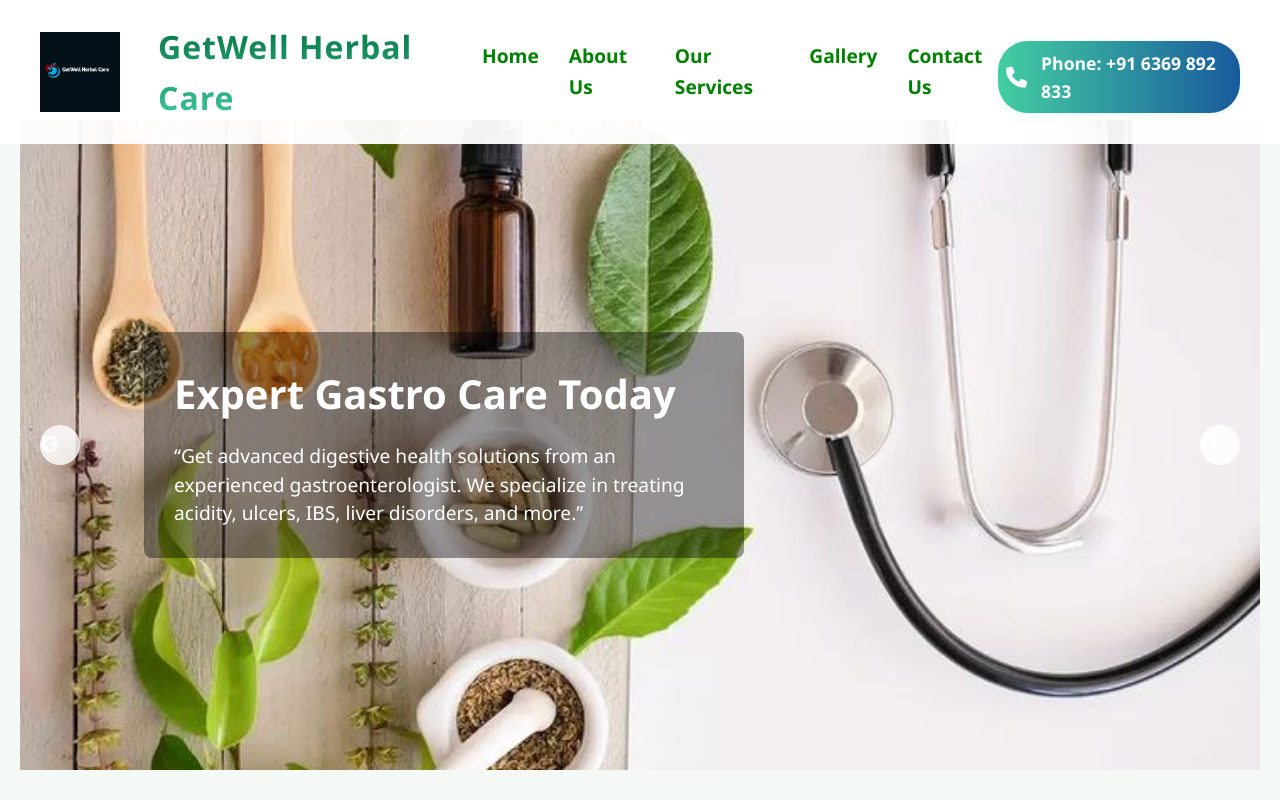
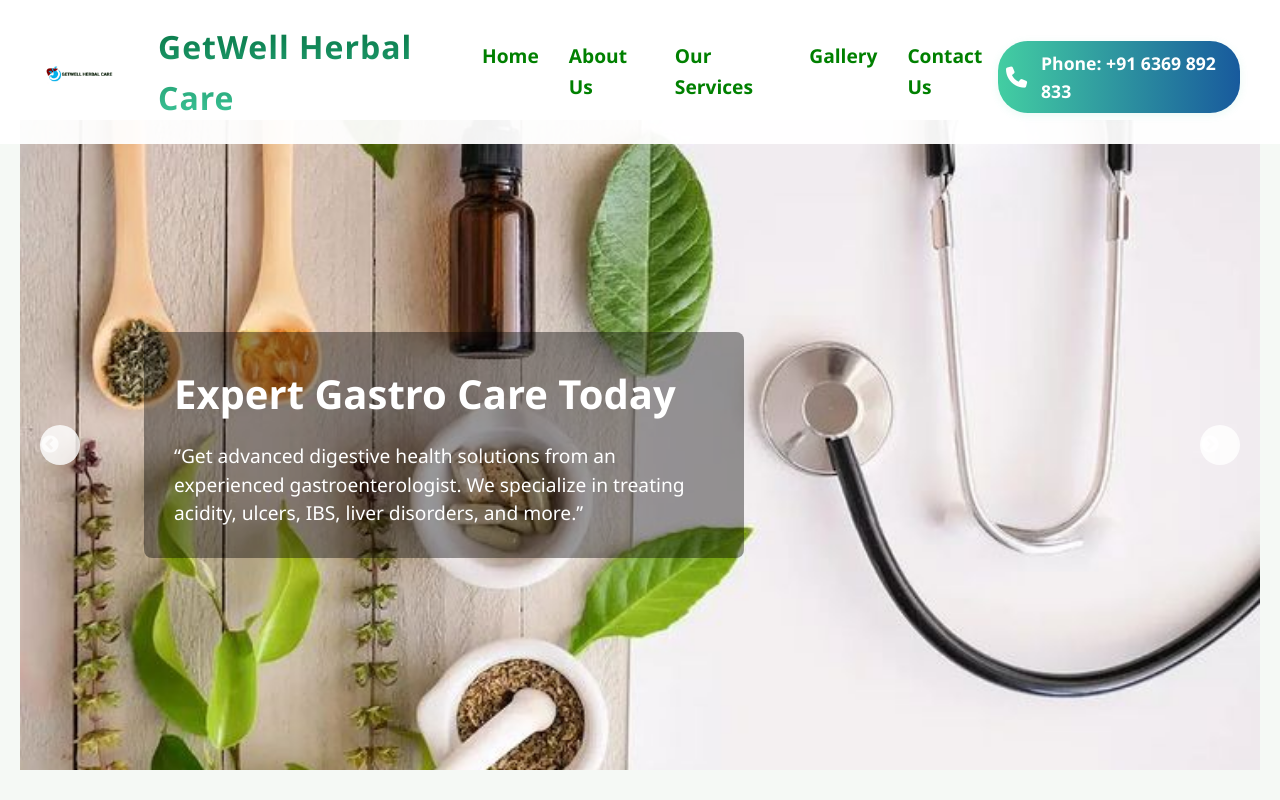
Before and after one commit to dhanalakshmikonar/getwell_herbalcare, a plain HTML site: page index.html in a window 1280 px wide. Shown: the top 800 px of the page. Drawn offline with nearby package versions, Linux system fonts and the light colour scheme.

Commit message:
files added

```diff
--- a/index.html
+++ b/index.html
@@ -4,8 +4,8 @@
   <meta charset="UTF-8" />
   <meta name="viewport" content="width=device-width, initial-scale=1.0"/>
   <title>GetWell Herbal Care</title>
-  <link rel="icon" href="img/logo.png" type="image/png">
-  <link rel="shortcut icon" href="img/logo.png" type="image/png">
+  <link rel="icon" href="img/getwell 2 logo.png" type="image/png">
+  <link rel="shortcut icon" href="img/getwell 2 logo.png" type="image/png">
 
 
   <!-- Slick CSS -->
@@ -20,7 +20,7 @@
   <!-- Header with Navigation -->
   <header class="main-header">
   <div class="logo-title-wrapper">
-  <img src="img/logo.png" alt="Clinic Logo" class="logo-image" />
+  <img src="img/getwell 2 logo.png" alt="Clinic Logo" class="logo-image" width="60" height="60" />
   <h1 class="logo-title">GetWell Herbal Care</h1>
 
 </div>
```
Also changed, not shown: img/getwell 2 logo.png (added).
